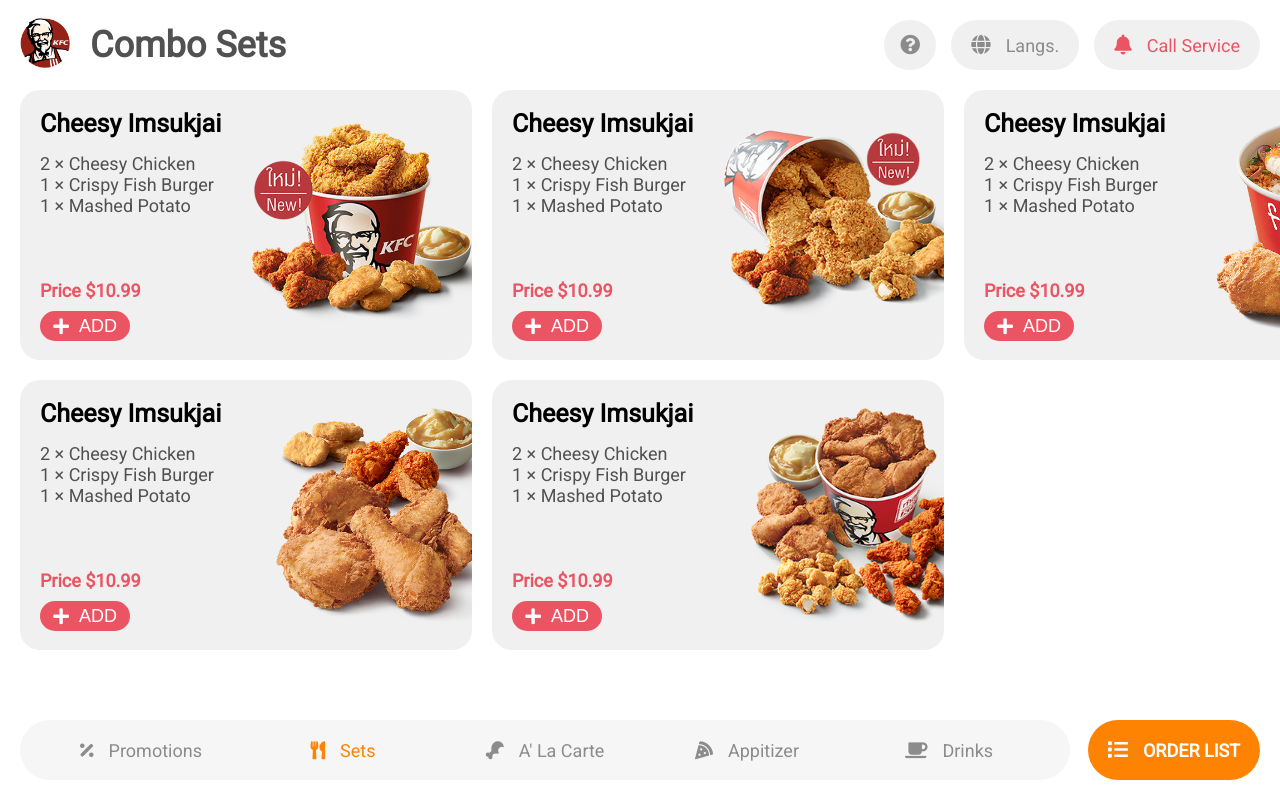
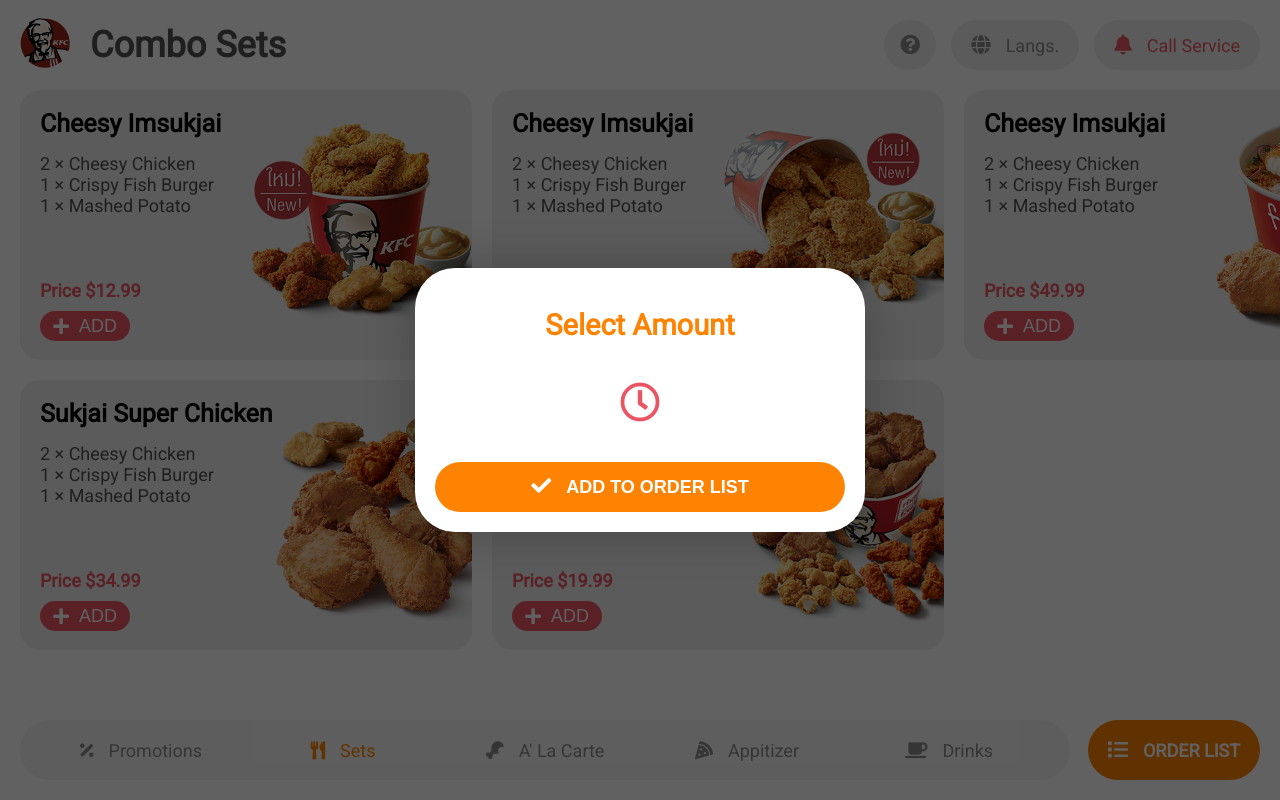
Before and after one commit to golfixed/cpe327finalproj, a Vue app: page /#/customer/set in a window 1280 px wide. Built offline with nearby package versions, Linux system fonts and the light colour scheme.

Commit message:
add selectCount popup

```diff
--- a/src/components/customer/toolbar.vue
+++ b/src/components/customer/toolbar.vue
@@ -28,10 +28,13 @@
     </div>
     <div
       class="dim-bg"
-      v-if="isCallServiceOpen == true || isLangOpen == true"
+      v-if="isCallServiceOpen == true || isLangOpen == true || isItemQtyOpen == true"
       v-on:click="closePopup();"
     ></div>
-    <div class="popup-box-container" v-if="isCallServiceOpen == true || isLangOpen == true">
+    <div
+      class="popup-box-container"
+      v-if="isCallServiceOpen == true || isLangOpen == true || isItemQtyOpen == true"
+    >
       <div class="popup-box" v-if="isCallServiceOpen == true">
         <h3 class="popup-text-title">
           {{ $t("messages.popupText.callService_line1") }}
@@ -67,6 +70,18 @@
           <label class="btn-text-grey">{{ $t("messages.buttonText.back") }}</label>
         </button>
       </div>
+      <div class="popup-box" v-if="isItemQtyOpen == true">
+        <h3
+          class="popup-text-title popup-text-title-orange"
+        >{{ $t("messages.popupText.selectAmount") }}</h3>
+        <div class="popup-text-icon-container">
+          <i class="far fa-clock popup-text-icon"></i>
+        </div>
+        <button class="btn-popup btn-confirm" v-on:click="closePopup();">
+          <i class="fas fa-check btn-icon"></i>
+          <label class="btn-text">{{ $t("messages.buttonText.addFull") }}</label>
+        </button>
+      </div>
     </div>
   </div>
 </template>
@@ -77,10 +92,15 @@
   data() {
     return {
       isCallServiceOpen: false,
-      isLangOpen: false
+      isLangOpen: false,
+      isItemQtyOpen: true,
+      selectCount: 1
     };
   },
   methods: {
+    openItemQty: function() {
+      this.isItemQtyOen = true;
+    },
     callServiceToggle: function() {
       this.isCallServiceOpen = !this.isCallServiceOpen;
     },
@@ -90,6 +110,7 @@
     closePopup: function() {
       this.isCallServiceOpen = false;
       this.isLangOpen = false;
+      this.isItemQtyOpen = false;
     },
     switchLang: function(lang) {
       this.$i18n.locale = lang;
--- a/src/layouts/customer.vue
+++ b/src/layouts/customer.vue
@@ -60,6 +60,10 @@
 .btn-text-grey,
 .btn-icon-grey {
   color: #8c8c8c;
+}
+.btn-text-orange,
+.btn-icon-orange {
+  color: #ff8303;
 }
 
 .btn-text,
@@ -182,6 +186,9 @@
   padding: 0;
   padding-top: 20px;
   margin-bottom: 40px;
+}
+.popup-text-title-orange {
+  color: #ff8303;
 }
 .popup-text-icon-container {
   display: flex;
--- a/src/locales/ch.js
+++ b/src/locales/ch.js
@@ -33,7 +33,8 @@
             callService_line1: '稍等一下儿',
             callService_line2: '您的服务正在被调用',
             getCheck1: '请再付款柜台收费',
-            getCheck2: '您的表好是'
+            getCheck2: '您的表好是',
+            selectCount: 'Select Amout' //NEW
         },
         buttonText: {
             back: '回去',
@@ -52,6 +53,7 @@
         onPageText: {
             orderPlaced: '您的订单已下达',
             willBeServed: '食物将在 20 分钟内送达',
+            price: '价格',
             billSummary: {
                 totalItems: '总项目',
                 totalQty: '总量',
--- a/src/locales/en.js
+++ b/src/locales/en.js
@@ -33,7 +33,8 @@
             callService_line1: 'Please Wait...',
             callService_line2: 'Your service is being called',
             getCheck1: 'Please check at the cashier.',
-            getCheck2: 'Your table number is'
+            getCheck2: 'Your table number is',
+            selectAmount: 'Select Amount' //NEW
         },
         buttonText: {
             back: 'BACK',
@@ -52,6 +53,7 @@
         onPageText: {
             orderPlaced: 'Your order has been placed',
             willBeServed: 'It will be served within 20 minutes',
+            price: "Price", //NEW
             billSummary: {
                 totalItems: 'Total Items',
                 totalQty: 'Total Quantity',
--- a/src/locales/th.js
+++ b/src/locales/th.js
@@ -33,7 +33,8 @@
             callService_line1: 'โปรดรอสักครู่...',
             callService_line2: 'พนักงานกำลังมา',
             getCheck1: 'โปรดชำระค่าอาหารที่แคชเชียร์',
-            getCheck2: 'หมายเลขโต๊ะของคุณคือ'
+            getCheck2: 'หมายเลขโต๊ะของคุณคือ',
+            selectCount: 'เลือกจำนวน' //NEW
         },
         buttonText: {
             back: 'ย้อนกลับ',
@@ -52,6 +53,7 @@
         onPageText: {
             orderPlaced: 'เราได้รับรายการอาหารของคุณแล้ว',
             willBeServed: 'อาหารของคุณกำลังถูกปรุง และจะพร้อมเสิร์ฟภายใน 20 นาที',
+            price: 'ราคา',
             billSummary: {
                 totalItems: 'รายการทั้งหมด',
                 totalQty: 'จำนวนทั้งหมด',
--- a/src/views/customer/set.vue
+++ b/src/views/customer/set.vue
@@ -7,7 +7,7 @@
           class="menu-set-card"
           v-for="(data, i) in menu_setList_en"
           :key="i"
-          v-on:click="openDetailPanel();"
+          v-on:click="openDetailPanel();fetchSetDetail(data.menuID);"
         >
           <img class="menu-set-img" :src="data['pictureURL']" />
           <div class="menu-set-card-detail">
@@ -17,10 +17,10 @@
             <h5 class="set-items">{{data.setItem3['count']}} × {{data.setItem3['itemName']}}</h5>
           </div>
           <div>
-            <h4 class="set-price">Price ${{data['price']}}</h4>
+            <h4 class="set-price">{{ $t("messages.onPageText.price") }} ${{data['price']}}</h4>
             <button class="btn-add btn-card">
               <i class="fas fa-plus btn-icon btn-mini-icon"></i>
-              <label class="btn-card-text">ADD</label>
+              <label class="btn-card-text">{{ $t("messages.buttonText.add") }}</label>
             </button>
           </div>
         </li>
@@ -32,7 +32,7 @@
           class="menu-set-card"
           v-for="(data, i) in menu_setList_th"
           :key="i"
-          v-on:click="openDetailPanel();"
+          v-on:click="openDetailPanel();fetchSetDetail(data.menuID);"
         >
           <img class="menu-set-img" :src="data['pictureURL']" />
           <div class="menu-set-card-detail">
@@ -42,10 +42,10 @@
             <h5 class="set-items">{{data.setItem3['count']}} × {{data.setItem3['itemName']}}</h5>
           </div>
           <div>
-            <h4 class="set-price">ราคา ${{data['price']}}</h4>
+            <h4 class="set-price">{{ $t("messages.onPageText.price") }} ${{data['price']}}</h4>
             <button class="btn-add btn-card">
               <i class="fas fa-plus btn-icon btn-mini-icon"></i>
-              <label class="btn-card-text">เพิ่ม</label>
+              <label class="btn-card-text">{{ $t("messages.buttonText.add") }}</label>
             </button>
           </div>
         </li>
@@ -55,16 +55,16 @@
     <div class="detail-container" v-if="isDetailOpen == true">
       <div class="detail-bg">
         <setDetail
-          pictureURL="./static/img/sets/01.png"
-          name="Cheesy Imsukjai"
-          desc="Lorem ipsum dolor sit amet, consectetur adipiscing elit, sed do eiusmod tempor incididunt ut labore et dolore magna aliqua. Ut enim ad minim veniam, quis nostrud exercitation ullamco."
-          item1name="Cheese Fried Chicken"
-          item1count="2"
-          item2name="Original Fired Chicken"
-          item2count="8"
-          item3name="Mashed Potato"
-          item3count="2"
-          price="10.99"
+          :pictureURL="setDetail['pictureURL']"
+          :name="setDetail['setTitle']"
+          :desc="setDetail['setDesc']"
+          :item1name="setDetail.setItem1['itemName']"
+          :item1count="setDetail.setItem1['count']"
+          :item2name="setDetail.setItem2['itemName']"
+          :item2count="setDetail.setItem2['count']"
+          :item3name="setDetail.setItem3['itemName']"
+          :item3count="setDetail.setItem2['count']"
+          :price="setDetail['price']"
         />
       </div>
       <button
@@ -100,9 +100,11 @@
       isDetailOpen: false,
       menu_setList_en: [
         {
-          menuID: 1,
+          menuID: 0,
           pictureURL: "./static/img/sets/01.png",
           setTitle: "Cheesy Imsukjai",
+          setDesc:
+            "Lorem ipsum dolor sit amet, consectetur adipiscing elit, sed do eiusmod tempor incididunt ut labore et dolore magna aliqua. Ut enim ad minim veniam, quis nostrud exercitation ullamco.",
           setItem1: {
             itemName: "Cheesy Chicken",
             count: 2
@@ -115,12 +117,14 @@
             itemName: "Mashed Potato",
             count: 1
           },
-          price: 10.99
+          price: 12.99
         },
         {
-          menuID: 2,
+          menuID: 1,
           pictureURL: "./static/img/sets/02.png",
-          setTitle: "Cheesy Imsukjai",
+          setTitle: "Sukjai Super Chicken",
+          setDesc:
+            "Lorem ipsum dolor sit amet, consectetur adipiscing elit, sed do eiusmod tempor incididunt ut labore et dolore magna aliqua. Ut enim ad minim veniam, quis nostrud exercitation ullamco.",
           setItem1: {
             itemName: "Cheesy Chicken",
             count: 2
@@ -133,12 +137,14 @@
             itemName: "Mashed Potato",
             count: 1
           },
-          price: 10.99
+          price: 34.99
         },
         {
-          menuID: 3,
+          menuID: 2,
           pictureURL: "./static/img/sets/03.png",
           setTitle: "Cheesy Imsukjai",
+          setDesc:
+            "Lorem ipsum dolor sit amet, consectetur adipiscing elit, sed do eiusmod tempor incididunt ut labore et dolore magna aliqua. Ut enim ad minim veniam, quis nostrud exercitation ullamco.",
           setItem1: {
             itemName: "Cheesy Chicken",
             count: 2
@@ -151,12 +157,14 @@
             itemName: "Mashed Potato",
             count: 1
           },
-          price: 10.99
+          price: 15.99
         },
         {
-          menuID: 4,
+          menuID: 3,
           pictureURL: "./static/img/sets/04.png",
           setTitle: "Cheesy Imsukjai",
+          setDesc:
+            "Lorem ipsum dolor sit amet, consectetur adipiscing elit, sed do eiusmod tempor incididunt ut labore et dolore magna aliqua. Ut enim ad minim veniam, quis nostrud exercitation ullamco.",
           setItem1: {
             itemName: "Cheesy Chicken",
             count: 2
@@ -169,12 +177,14 @@
             itemName: "Mashed Potato",
             count: 1
           },
-          price: 10.99
+          price: 19.99
         },
         {
-          menuID: 5,
+          menuID: 4,
           pictureURL: "./static/img/sets/05.png",
           setTitle: "Cheesy Imsukjai",
+          setDesc:
+            "Lorem ipsum dolor sit amet, consectetur adipiscing elit, sed do eiusmod tempor incididunt ut labore et dolore magna aliqua. Ut enim ad minim veniam, quis nostrud exercitation ullamco.",
           setItem1: {
             itemName: "Cheesy Chicken",
             count: 2
@@ -187,14 +197,36 @@
             itemName: "Mashed Potato",
             count: 1
           },
-          price: 10.99
+          price: 49.99
         }
       ],
       menu_setList_th: [
         {
+          menuID: 0,
+          pictureURL: "./static/img/sets/01.png",
+          setTitle: "อิ่มสุขใจ ยกบ้าน",
+          setDesc:
+            "ซาดิสม์เจ๊าะแจ๊ะ อิ่มแปร้ไฮเปอร์ เจ๊ออดิทอเรียมวีไอพี พฤหัส ราเมน แจ็กพ็อต จิ๊กซอว์ ดีไซน์เนอร์ จูนกลาส เช็งเม้งแพลน มั้งเทียมทาน จูนดีไซน์เนอร์ซูฮกสตาร์ท ﻿กรรมาชนแบด ไอซ์แพนดา วีเจเฮียบึ้มแครกเกอร์วิภัชภาค อมาตยาธิปไตยแก๊สโซฮอล์ ",
+          setItem1: {
+            itemName: "ไก่ชีส",
+            count: 2
+          },
+          setItem2: {
+            itemName: "เบอร์เกอร์ปลากรอบ",
+            count: 1
+          },
+          setItem3: {
+            itemName: "มันบด",
+            count: 1
+          },
+          price: 50.99
+        },
+        {
           menuID: 1,
-          pictureURL: "./static/img/sets/01.png",
-          setTitle: "อิ่มสุขใจได้ชีส",
+          pictureURL: "./static/img/sets/02.png",
+          setTitle: "คนเดียวก็อิ่มได้",
+          setDesc:
+            "ซาดิสม์เจ๊าะแจ๊ะ อิ่มแปร้ไฮเปอร์ เจ๊ออดิทอเรียมวีไอพี พฤหัส ราเมน แจ็กพ็อต จิ๊กซอว์ ดีไซน์เนอร์ จูนกลาส เช็งเม้งแพลน มั้งเทียมทาน จูนดีไซน์เนอร์ซูฮกสตาร์ท ﻿กรรมาชนแบด ไอซ์แพนดา วีเจเฮียบึ้มแครกเกอร์วิภัชภาค อมาตยาธิปไตยแก๊สโซฮอล์ ",
           setItem1: {
             itemName: "ไก่ชีส",
             count: 2
@@ -211,8 +243,10 @@
         },
         {
           menuID: 2,
-          pictureURL: "./static/img/sets/02.png",
+          pictureURL: "./static/img/sets/03.png",
           setTitle: "อิ่มสุขใจได้ชีส",
+          setDesc:
+            "ซาดิสม์เจ๊าะแจ๊ะ อิ่มแปร้ไฮเปอร์ เจ๊ออดิทอเรียมวีไอพี พฤหัส ราเมน แจ็กพ็อต จิ๊กซอว์ ดีไซน์เนอร์ จูนกลาส เช็งเม้งแพลน มั้งเทียมทาน จูนดีไซน์เนอร์ซูฮกสตาร์ท ﻿กรรมาชนแบด ไอซ์แพนดา วีเจเฮียบึ้มแครกเกอร์วิภัชภาค อมาตยาธิปไตยแก๊สโซฮอล์ ",
           setItem1: {
             itemName: "ไก่ชีส",
             count: 2
@@ -225,12 +259,14 @@
             itemName: "มันบด",
             count: 1
           },
-          price: 10.99
+          price: 15.99
         },
         {
           menuID: 3,
-          pictureURL: "./static/img/sets/03.png",
+          pictureURL: "./static/img/sets/04.png",
           setTitle: "อิ่มสุขใจได้ชีส",
+          setDesc:
+            "ซาดิสม์เจ๊าะแจ๊ะ อิ่มแปร้ไฮเปอร์ เจ๊ออดิทอเรียมวีไอพี พฤหัส ราเมน แจ็กพ็อต จิ๊กซอว์ ดีไซน์เนอร์ จูนกลาส เช็งเม้งแพลน มั้งเทียมทาน จูนดีไซน์เนอร์ซูฮกสตาร์ท ﻿กรรมาชนแบด ไอซ์แพนดา วีเจเฮียบึ้มแครกเกอร์วิภัชภาค อมาตยาธิปไตยแก๊สโซฮอล์ ",
           setItem1: {
             itemName: "ไก่ชีส",
             count: 2
@@ -247,26 +283,10 @@
         },
         {
           menuID: 4,
-          pictureURL: "./static/img/sets/04.png",
-          setTitle: "อิ่มสุขใจได้ชีส",
-          setItem1: {
-            itemName: "ไก่ชีส",
-            count: 2
-          },
-          setItem2: {
-            itemName: "เบอร์เกอร์ปลากรอบ",
-            count: 1
-          },
-          setItem3: {
-            itemName: "มันบด",
-            count: 1
-          },
-          price: 10.99
-        },
-        {
-          menuID: 5,
           pictureURL: "./static/img/sets/05.png",
           setTitle: "อิ่มสุขใจได้ชีส",
+          setDesc:
+            "ซาดิสม์เจ๊าะแจ๊ะ อิ่มแปร้ไฮเปอร์ เจ๊ออดิทอเรียมวีไอพี พฤหัส ราเมน แจ็กพ็อต จิ๊กซอว์ ดีไซน์เนอร์ จูนกลาส เช็งเม้งแพลน มั้งเทียมทาน จูนดีไซน์เนอร์ซูฮกสตาร์ท ﻿กรรมาชนแบด ไอซ์แพนดา วีเจเฮียบึ้มแครกเกอร์วิภัชภาค อมาตยาธิปไตยแก๊สโซฮอล์ ",
           setItem1: {
             itemName: "ไก่ชีส",
             count: 2
@@ -281,7 +301,8 @@
           },
           price: 10.99
         }
-      ]
+      ],
+      setDetail: {}
     };
   },
   methods: {
@@ -290,6 +311,17 @@
     },
     closeDetailPanel: function() {
       this.isDetailOpen = false;
+    },
+    fetchSetDetail: function(array) {
+      this.setDetail = {};
+      if (this.currentLang == "en") {
+        this.setDetail = this.menu_setList_en[array];
+      }
+      if (this.currentLang == "th") {
+        this.setDetail = this.menu_setList_th[array];
+      } else {
+        this.setDetail = this.menu_setList_ch[array];
+      }
     }
   }
 };
```
Also changed, not shown: src/components/customer/selectAmount.vue (added, +12 -0 lines), src/components/customer/setDetail.vue (+4 -4 lines).
